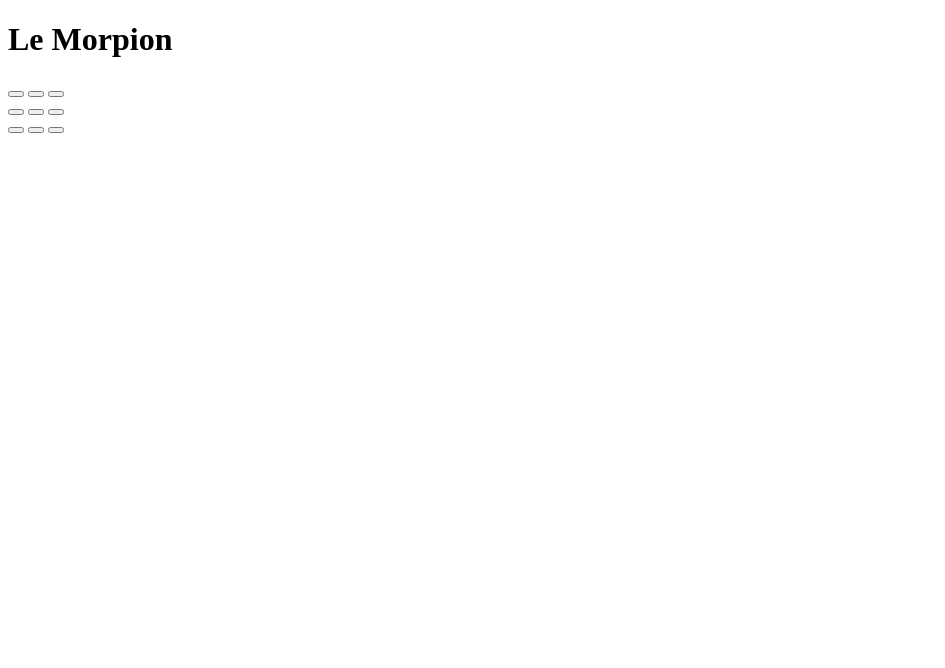
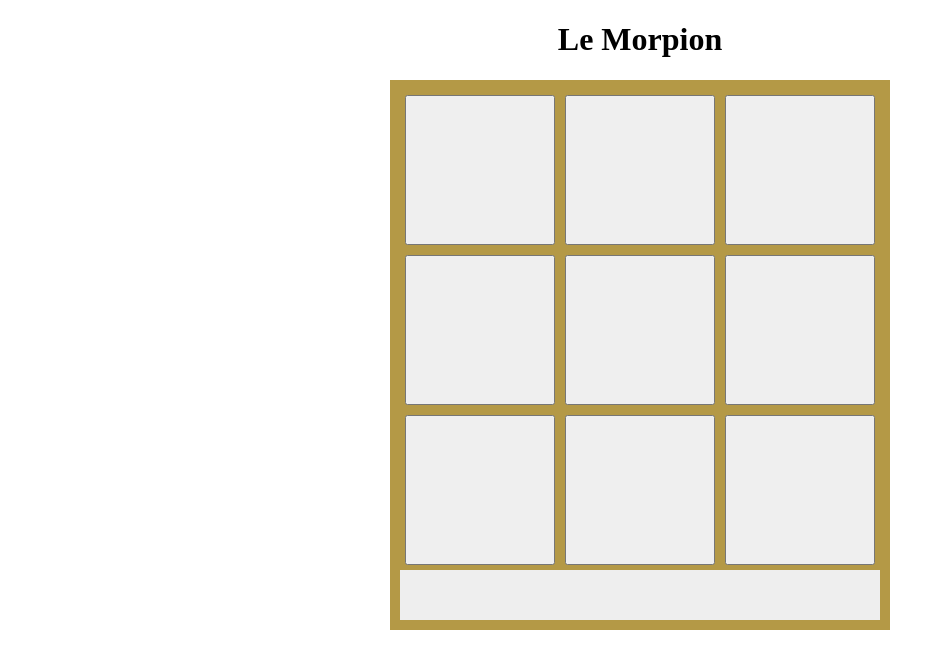
Before and after one commit to iia-tawfiq/JSMORPTIONMARTIN, a plain HTML site: page index.html in a window 1280 px wide. Shown: the whole page, without its empty margins (0-945 px from the left). Drawn offline with Linux system fonts and the light colour scheme.

Commit message:
deuxieme commit

```diff
--- a/index.html
+++ b/index.html
@@ -4,6 +4,7 @@
     <meta charset="UTF-8">
     <meta http-equiv="X-UA-Compatible" content="IE=edge">
     <meta name="viewport" content="width=device-width, initial-scale=1.0">
+    <link rel="stylesheet" href="style.css">
     <title>Document</title>
 </head>
 <body>
--- a/style.css
+++ b/style.css
@@ -0,0 +1,31 @@
+body {
+    text-align: center;
+  }
+  #Jeu {
+    display: inline-block;
+    background-color: rgb(180, 153, 70);
+    margin: 0 auto;
+    padding: 10px;
+  }
+
+  #Jeu div {
+    margin: 0 auto;
+    overflow: hidden;
+  }
+
+  #Jeu button {
+    width: 150px;
+    height: 150px;
+    font-weight: bold;
+    font-size: 50px;
+    margin: 5px;
+    float:left;
+  }
+
+  #StatutJeu {
+    color: rgb(0, 0, 0);
+    background: rgb(238, 238, 238);
+    padding: 25px 0;
+    text-align: center;
+    font-size: 20px;
+  }
```
